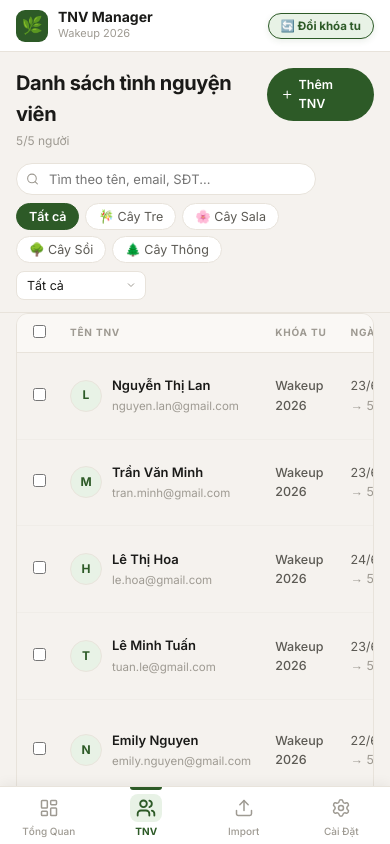
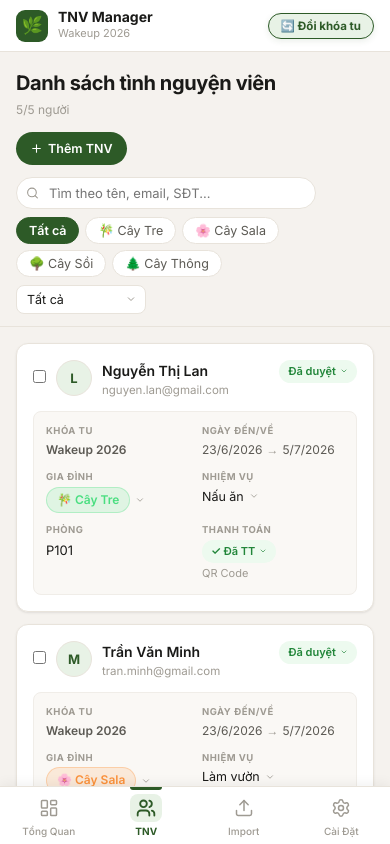
Before and after one commit to CTC3PO/volunteer-manager, a Next.js app: page /tinh-nguyen-vien in a window 390 px wide. Built offline with nearby package versions, Linux system fonts and the light colour scheme.

Commit message:
Fix mobile layout cutoffs and improve responsiveness across all pages

```diff
--- a/src/app/cai-dat-retreat/page.tsx
+++ b/src/app/cai-dat-retreat/page.tsx
@@ -178,7 +178,7 @@ function RetreatConfigContent() {
   return (
     <div className="animate-fade-in" style={{ paddingBottom: 40 }}>
       {/* Header */}
-      <div className="page-header" style={{ display: "flex", justifyContent: "space-between", alignItems: "flex-start" }}>
+      <div className="page-header page-header-flex">
         <div style={{ display: "flex", alignItems: "center", gap: 14 }}>
           {!isNew && (
             <Link href="/" className="btn btn-ghost btn-sm">
--- a/src/app/cai-dat/page.tsx
+++ b/src/app/cai-dat/page.tsx
@@ -156,7 +156,7 @@ export default function CaiDatPage() {
   return (
     <div className="animate-fade-in" style={{ paddingBottom: 40 }}>
       <div className="page-header">
-        <div style={{ display: "flex", justifyContent: "space-between", alignItems: "flex-start" }}>
+        <div className="page-header-flex">
           <div>
             <h2 className="page-title">Cài Đặt Hệ Thống</h2>
             <p className="page-subtitle">Quản lý cấu hình chung, email template và kết nối Cloud</p>
--- a/src/app/globals.css
+++ b/src/app/globals.css
@@ -552,6 +552,39 @@ input, select, textarea { font-family: inherit; }
 .desktop-only { display: none; }
 @media (min-width: 640px) { .desktop-only { display: table-cell; } }
 
+/* Responsive header container */
+.page-header-flex {
+  display: flex;
+  flex-direction: column;
+  gap: 12px;
+  align-items: flex-start;
+  width: 100%;
+}
+@media (min-width: 768px) {
+  .page-header-flex {
+    flex-direction: row;
+    justify-content: space-between;
+    align-items: center;
+    gap: 16px;
+  }
+}
+
+/* Visibility toggles for mobile vs desktop */
+.mobile-only {
+  display: block;
+}
+.desktop-only-block {
+  display: none;
+}
+@media (min-width: 768px) {
+  .mobile-only {
+    display: none;
+  }
+  .desktop-only-block {
+    display: block;
+  }
+}
+
 /* Stack layout for stats grid */
 .stats-grid {
   display: grid;
--- a/src/app/page.tsx
+++ b/src/app/page.tsx
@@ -430,7 +430,7 @@ export default function DashboardPage() {
   return (
     <div className="animate-fade-in" style={{ paddingBottom: 32 }}>
       {/* Header */}
-      <div className="page-header" style={{ display: "flex", justifyContent: "space-between", alignItems: "center", gap: 16, borderBottom: "1px solid var(--border)", paddingBottom: 16, marginBottom: 20 }}>
+      <div className="page-header page-header-flex" style={{ borderBottom: "1px solid var(--border)", paddingBottom: 16, marginBottom: 20 }}>
         <div style={{ display: "flex", alignItems: "center", gap: 14 }}>
           {activeRetreat.posterUrl && (
             <div style={{
--- a/src/app/tinh-nguyen-vien/[id]/page.tsx
+++ b/src/app/tinh-nguyen-vien/[id]/page.tsx
@@ -126,7 +126,7 @@ export default function VolunteerDetailPage() {
     <div className="animate-fade-in" style={{ paddingBottom: 40 }}>
       {/* Header */}
       <div className="page-header">
-        <div style={{ display: "flex", justifyContent: "space-between", alignItems: "flex-start" }}>
+        <div className="page-header-flex">
           <div style={{ display: "flex", alignItems: "center", gap: 16 }}>
             <Link href="/tinh-nguyen-vien" className="btn btn-ghost btn-sm">
               <ArrowLeft size={15} />
@@ -186,7 +186,7 @@ export default function VolunteerDetailPage() {
             </div>
           </div>
 
-          <div style={{ display: "flex", gap: 10 }}>
+          <div style={{ display: "flex", gap: 10, flexWrap: "wrap" }}>
             {editing ? (
               <>
                 <button className="btn btn-ghost" onClick={handleCancel}>
--- a/src/app/tinh-nguyen-vien/page.tsx
+++ b/src/app/tinh-nguyen-vien/page.tsx
@@ -388,7 +388,7 @@ export default function VolunteersPage() {
         borderBottom: `1px solid ${T.border}`,
         position: "sticky", top: 0, zIndex: 30,
       }}>
-        <div style={{ display: "flex", justifyContent: "space-between", alignItems: "flex-start" }}>
+        <div className="page-header-flex">
           <div>
             <h2 style={{ fontSize: 20, fontWeight: 700, color: T.text, letterSpacing: "-0.02em" }}>
               Danh sách tình nguyện viên
@@ -398,7 +398,7 @@ export default function VolunteersPage() {
               {selected.size > 0 && ` · Đã chọn ${selected.size}`}
             </p>
           </div>
-          <div style={{ display: "flex", gap: 8 }}>
+          <div style={{ display: "flex", gap: 8, flexWrap: "wrap" }}>
             {selected.size > 0 && (
               <button onClick={handleExport} style={{
                 display: "inline-flex", alignItems: "center", gap: 5,
@@ -474,15 +474,17 @@ export default function VolunteersPage() {
         </div>
       </div>
 
-      {/* ── Table ── */}
-      <div style={{ padding: "0 16px 16px" }}>
+      {/* ── Table or Cards ── */}
+      <div style={{ padding: "16px 16px" }}>
         {filtered.length === 0 ? (
           <div style={{ textAlign: "center", padding: "56px 20px", color: T.textMut }}>
             <Search size={36} style={{ opacity: 0.3, margin: "0 auto 12px" }} />
             <p style={{ fontWeight: 600 }}>Không tìm thấy TNV nào</p>
           </div>
         ) : (
-          <div className="table-wrapper" style={{ width: "100%", maxWidth: "100%", display: "block" }}>
+          <>
+            {/* Desktop Table View */}
+            <div className="desktop-only-block table-wrapper" style={{ width: "100%", maxWidth: "100%" }}>
               <table style={{ width: "100%", borderCollapse: "collapse", fontSize: 13, minWidth: 700 }}>
                 <thead>
                   <tr style={{ background: T.subtle }}>
@@ -587,6 +589,113 @@ export default function VolunteersPage() {
                 </tbody>
               </table>
             </div>
+
+            {/* Mobile Cards View */}
+            <div className="mobile-only" style={{ display: "flex", flexDirection: "column", gap: 12 }}>
+              {filtered.map(v => (
+                <div key={v.id} style={{
+                  background: T.surface,
+                  border: `1px solid ${T.border}`,
+                  borderRadius: 12,
+                  padding: 16,
+                  display: "flex",
+                  flexDirection: "column",
+                  gap: 12,
+                  boxShadow: "var(--shadow-sm)",
+                }}>
+                  {/* Top Header details */}
+                  <div style={{ display: "flex", alignItems: "flex-start", gap: 10 }}>
+                    <input type="checkbox" checked={selected.has(v.id)} onChange={() => toggleSelect(v.id)}
+                      style={{ accentColor: T.accent, cursor: "pointer", marginTop: 10 }} />
+                    <div style={{
+                      width: 36, height: 36, borderRadius: "50%",
+                      background: T.accentBg, color: T.accent,
+                      fontSize: 13, fontWeight: 700, flexShrink: 0,
+                      border: `1.5px solid ${T.border}`,
+                      display: "flex", alignContent: "center", justifyContent: "center",
+                      alignItems: "center", overflow: "hidden",
+                    }}>
+                      {v.avatarUrl ? (
+                        <img src={v.avatarUrl} alt={v.hoTen} style={{ width: "100%", height: "100%", objectFit: "cover" }} />
+                      ) : (
+                        v.hoTen.split(" ").pop()?.charAt(0) || "T"
+                      )}
+                    </div>
+                    <div style={{ flex: 1, minWidth: 0 }}>
+                      <Link href={`/tinh-nguyen-vien/${v.id}`} style={{
+                        fontWeight: 600, color: T.text, display: "block",
+                        textDecoration: "none", fontSize: 14,
+                        overflow: "hidden", textOverflow: "ellipsis", whiteSpace: "nowrap"
+                      }}>
+                        {v.hoTen}
+                      </Link>
+                      <div style={{ fontSize: 11.5, color: T.textMut, overflow: "hidden", textOverflow: "ellipsis", whiteSpace: "nowrap" }}>
+                        {v.email}
+                      </div>
+                    </div>
+                    <div style={{ display: "flex", flexDirection: "column", alignItems: "flex-end" }}>
+                      <StatusCell volunteerId={v.id} value={v.trangThai} />
+                    </div>
+                  </div>
+
+                  {/* Details block inside Card */}
+                  <div style={{
+                    display: "grid",
+                    gridTemplateColumns: "1fr 1fr",
+                    gap: "10px 14px",
+                    background: T.subtle,
+                    padding: 12,
+                    borderRadius: 8,
+                    fontSize: 12,
+                    border: `1px solid ${T.borderLight}`
+                  }}>
+                    <div>
+                      <div style={{ fontSize: 9.5, fontWeight: 700, color: T.textMut, textTransform: "uppercase", letterSpacing: "0.05em", marginBottom: 2 }}>
+                        Khóa tu
+                      </div>
+                      <div style={{ color: T.textSec, fontWeight: 600, overflow: "hidden", textOverflow: "ellipsis", whiteSpace: "nowrap" }}>
+                        {retreats.find(r => r.id === v.retreatId)?.ten || "—"}
+                      </div>
+                    </div>
+                    <div>
+                      <div style={{ fontSize: 9.5, fontWeight: 700, color: T.textMut, textTransform: "uppercase", letterSpacing: "0.05em", marginBottom: 2 }}>
+                        Ngày đến/về
+                      </div>
+                      <div style={{ color: T.textSec }}>
+                        {v.ngayDen ? new Date(v.ngayDen).toLocaleDateString("vi-VN") : "—"}
+                        <span style={{ color: T.textMut, margin: "0 4px" }}>→</span>
+                        {v.ngayRoi ? new Date(v.ngayRoi).toLocaleDateString("vi-VN") : "—"}
+                      </div>
+                    </div>
+                    <div>
+                      <div style={{ fontSize: 9.5, fontWeight: 700, color: T.textMut, textTransform: "uppercase", letterSpacing: "0.05em", marginBottom: 2 }}>
+                        Gia đình
+                      </div>
+                      <FamilyCell volunteerId={v.id} value={v.giaDinhPhapDam} />
+                    </div>
+                    <div>
+                      <div style={{ fontSize: 9.5, fontWeight: 700, color: T.textMut, textTransform: "uppercase", letterSpacing: "0.05em", marginBottom: 2 }}>
+                        Nhiệm vụ
+                      </div>
+                      <TaskCell volunteerId={v.id} value={v.nhiemVu} />
+                    </div>
+                    <div>
+                      <div style={{ fontSize: 9.5, fontWeight: 700, color: T.textMut, textTransform: "uppercase", letterSpacing: "0.05em", marginBottom: 2 }}>
+                        Phòng
+                      </div>
+                      <RoomCell volunteerId={v.id} value={v.phong} />
+                    </div>
+                    <div>
+                      <div style={{ fontSize: 9.5, fontWeight: 700, color: T.textMut, textTransform: "uppercase", letterSpacing: "0.05em", marginBottom: 2 }}>
+                        Thanh toán
+                      </div>
+                      <PaymentCell volunteerId={v.id} paid={v.daThanhToan} method={v.phuongThucThanhToan || ""} />
+                    </div>
+                  </div>
+                </div>
+              ))}
+            </div>
+          </>
         )}
       </div>
     </div>
--- a/src/shared/components/SidebarLayout.tsx
+++ b/src/shared/components/SidebarLayout.tsx
@@ -75,7 +75,10 @@ export function SidebarLayout({ children }: { children: React.ReactNode }) {
               <div style={{ fontSize: 14, fontWeight: 700, color: "#1a1a18", lineHeight: 1.2 }}>
                 TNV Manager
               </div>
-              <div style={{ fontSize: 11, color: "#9e9a92" }}>
+              <div style={{
+                fontSize: 11, color: "#9e9a92",
+                maxWidth: 140, textOverflow: "ellipsis", overflow: "hidden", whiteSpace: "nowrap"
+              }}>
                 {activeRetreat ? activeRetreat.ten : "Chọn khóa tu để quản lý"}
               </div>
             </div>
```
Lines whose indentation alone changed are shown as unchanged.
